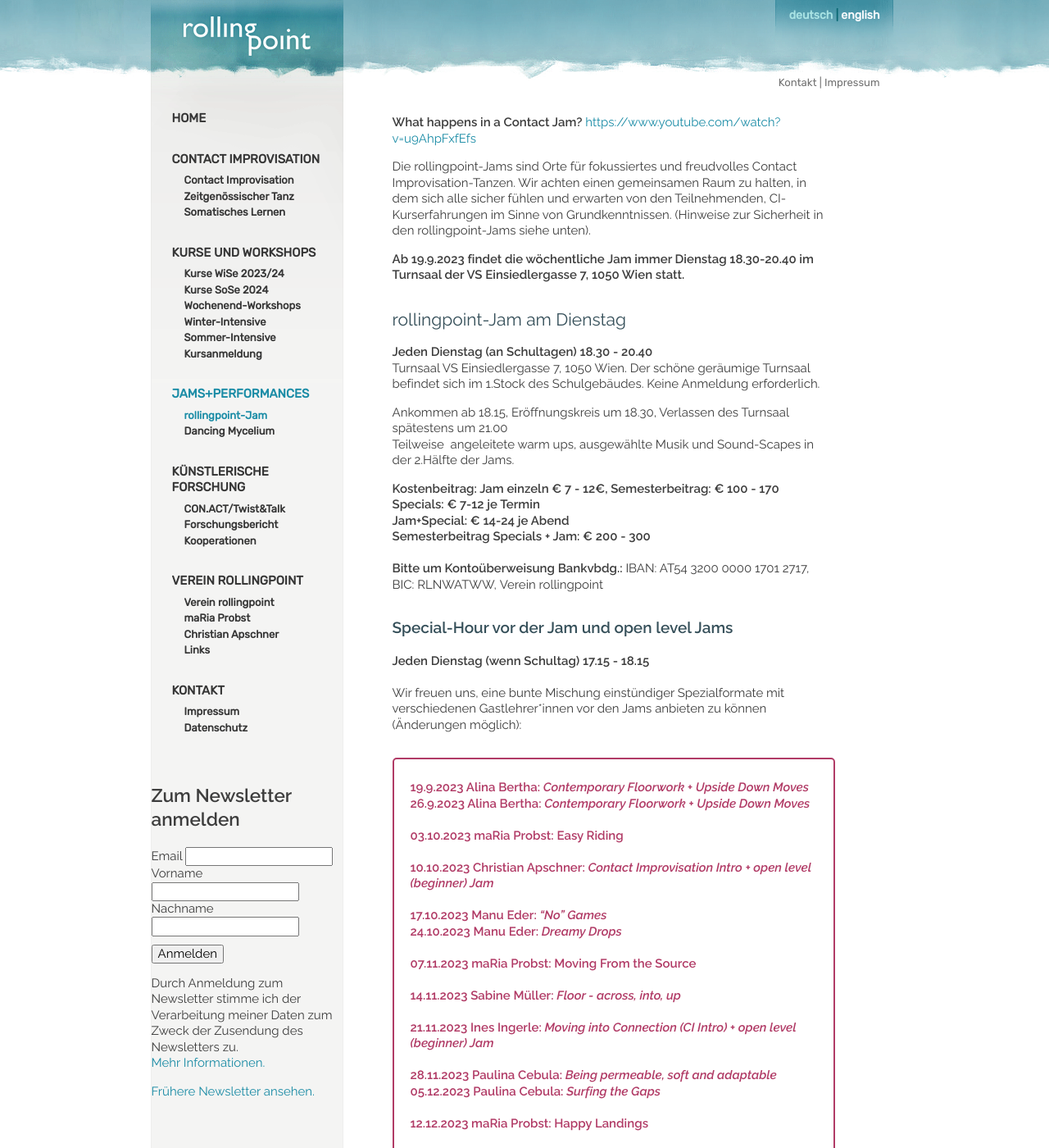
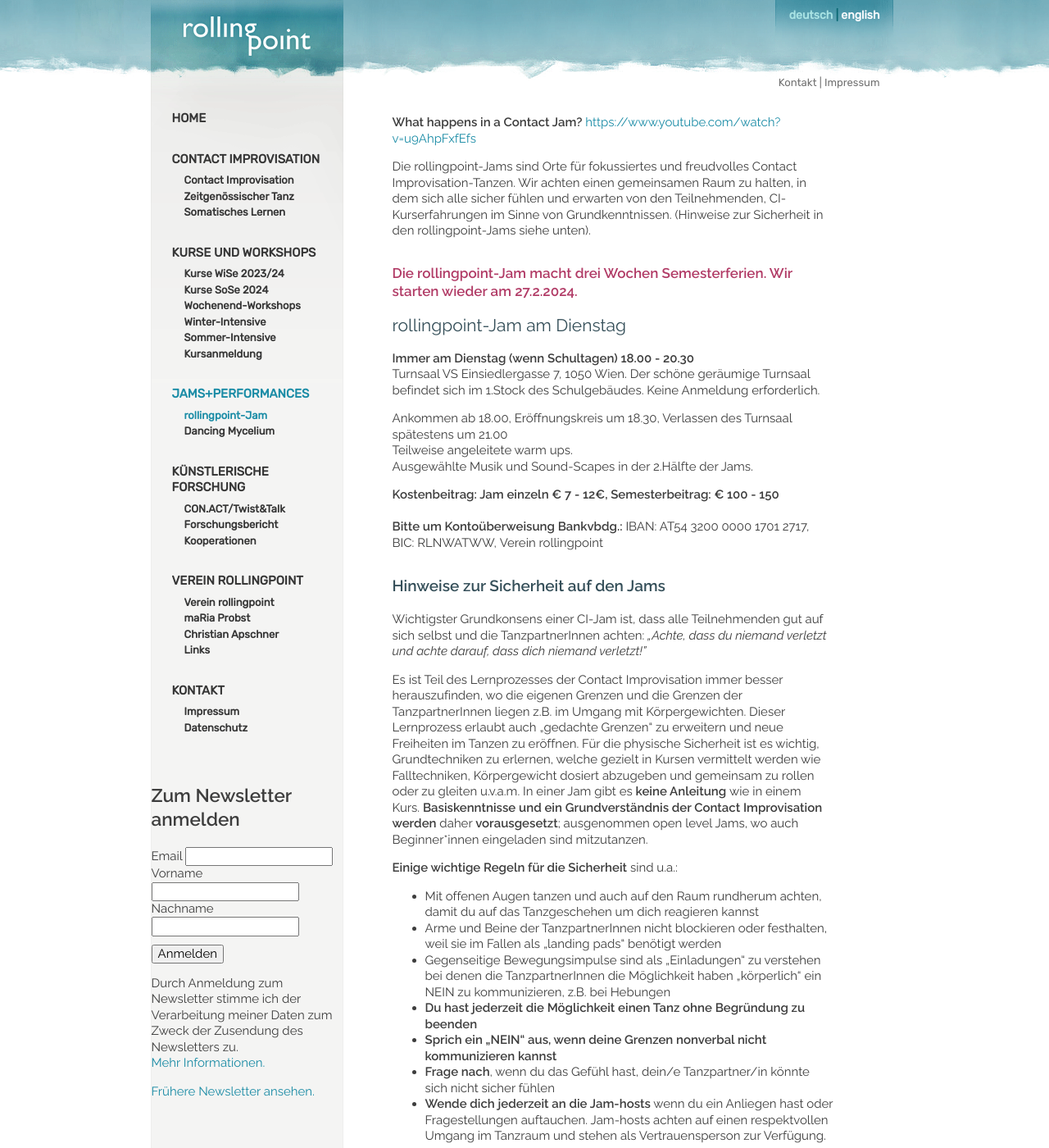
Before and after one commit to manulari/rollingpointat, a Jekyll site: the page built from _pages_de/jams.md, in a window 1280 px wide and 1400 px high. Shown: the whole window at 82% size. Built offline with Jekyll 4.4.1, drawn with Linux system fonts in a browser that asks for light colours; comment, search, counter and statistics services are not loaded; some of the changed text lies outside the part shown.

Commit message:
Update page (de) “jams”

```diff
--- a/_pages_de/jams.md
+++ b/_pages_de/jams.md
@@ -7,63 +7,22 @@ other_lang: ""
 
 Die rollingpoint-Jams sind Orte für fokussiertes und freudvolles Contact Improvisation-Tanzen. Wir achten einen gemeinsamen Raum zu halten, in dem sich alle sicher fühlen und erwarten von den Teilnehmenden, CI-Kurserfahrungen im Sinne von Grundkenntnissen. (Hinweise zur Sicherheit in den rollingpoint-Jams siehe unten).
 
-**Ab 19.9.2023 findet die wöchentliche Jam immer Dienstag 18.30-20.40 im Turnsaal der VS Einsiedlergasse 7, 1050 Wien statt.**
+#### **Die rollingpoint-Jam macht drei Wochen Semesterferien. Wir starten wieder am 27.2.2024.**
 
 ## rollingpoint-Jam am Dienstag
 
-**Jeden Dienstag (an Schultagen) 18.30 - 20.40** \
+**Immer am Dienstag (wenn Schultagen) 18.00 - 20.30** \
 Turnsaal VS Einsiedlergasse 7, 1050 Wien. Der schöne geräumige Turnsaal befindet sich im 1.Stock des Schulgebäudes. Keine Anmeldung erforderlich.
 
-Ankommen ab 18.15, Eröffnungskreis um 18.30, Verlassen des Turnsaal spätestens um 21.00\
-Teilweise  angeleitete warm ups, ausgewählte Musik und Sound-Scapes in der 2.Hälfte der Jams.
+Ankommen ab 18.00, Eröffnungskreis um 18.30, Verlassen des Turnsaal spätestens um 21.00\
+Teilweise angeleitete warm ups.\
+Ausgewählte Musik und Sound-Scapes in der 2.Hälfte der Jams.
 
-**Kostenbeitrag: Jam einzeln € 7 - 12€, Semesterbeitrag: € 100 - 170**\
-**Specials: € 7-12 je Termin**\
-**Jam+Special: € 14-24 je Abend**\
-**Semesterbeitrag Specials + Jam: € 200 - 300**\
+**Kostenbeitrag: Jam einzeln € 7 - 12€, Semesterbeitrag: € 100 - 150**\
 \
 **Bitte um Kontoüberweisung Bankvbdg.:** IBAN: AT54 3200 0000 1701 2717, BIC: RLNWATWW, Verein rollingpoint
 
 <div class="named-anchor" id="special"></div>
-
-### **Special-Hour vor der Jam und open level Jams**
-
-**Jeden Dienstag (wenn Schultag) 17.15 - 18.15**\
-\
-Wir freuen uns, eine bunte Mischung einstündiger Spezialformate mit verschiedenen Gastlehrer*innen vor den Jams anbieten zu können (Änderungen möglich):
-
-> **19.9.2023  Alina Bertha: *Contemporary Floorwork + Upside Down Moves***\
-> **26.9.2023 Alina Bertha: *Contemporary Floorwork + Upside Down Moves***\
-> \
-> **03.10.2023   maRia Probst: Easy Riding**\
-> \
-> **10.10.2023 Christian Apschner: *Contact Improvisation Intro + open level (beginner) Jam***\
-> \
-> **17.10.2023 Manu Eder: *"No" Games***\
-> **24.10.2023 Manu Eder: *Dreamy Drops***\
-> \
-> **07.11.2023   maRia Probst: Moving From the Source**\
-> \
-> **14.11.2023 Sabine Müller: *Floor - across, into, up***\
-> \
-> **21.11.2023 Ines Ingerle: *Moving into Connection (CI Intro) + open level (beginner) Jam***\
-> \
-> **28.11.2023 Paulina Cebula: *Being permeable, soft and adaptable***\
-> **05.12.2023 Paulina Cebula: *Surfing the Gaps***\
-> \
-> **12.12.2023 maRia Probst: Happy Landings**\
-> \
-> **19.12.2023 Sabine Müller: *Ease and Simplicity***
->
-> **09.01.2024 Christian Apschner: *Floating Floorwork*** *\- Strenght, Mobility and Coordination*
->
-> **16.01.2024 Ingrid Hörlezeder:**  ***I am here - Was heißt es, präsent zu sein?***
->
-> **23.01.2024 Ingrid Hörlezeder: *No doubts -* *Der Raum gestaltet den Tanz***
->
-> **30.01.2024  *Contact Improvisation Intro + open level (beginner) Jam***
-
-**Kostenbeitrag: € 7 - 12 je Special**
 
 ### **Hinweise zur Sicherheit auf den Jams**
 
```
